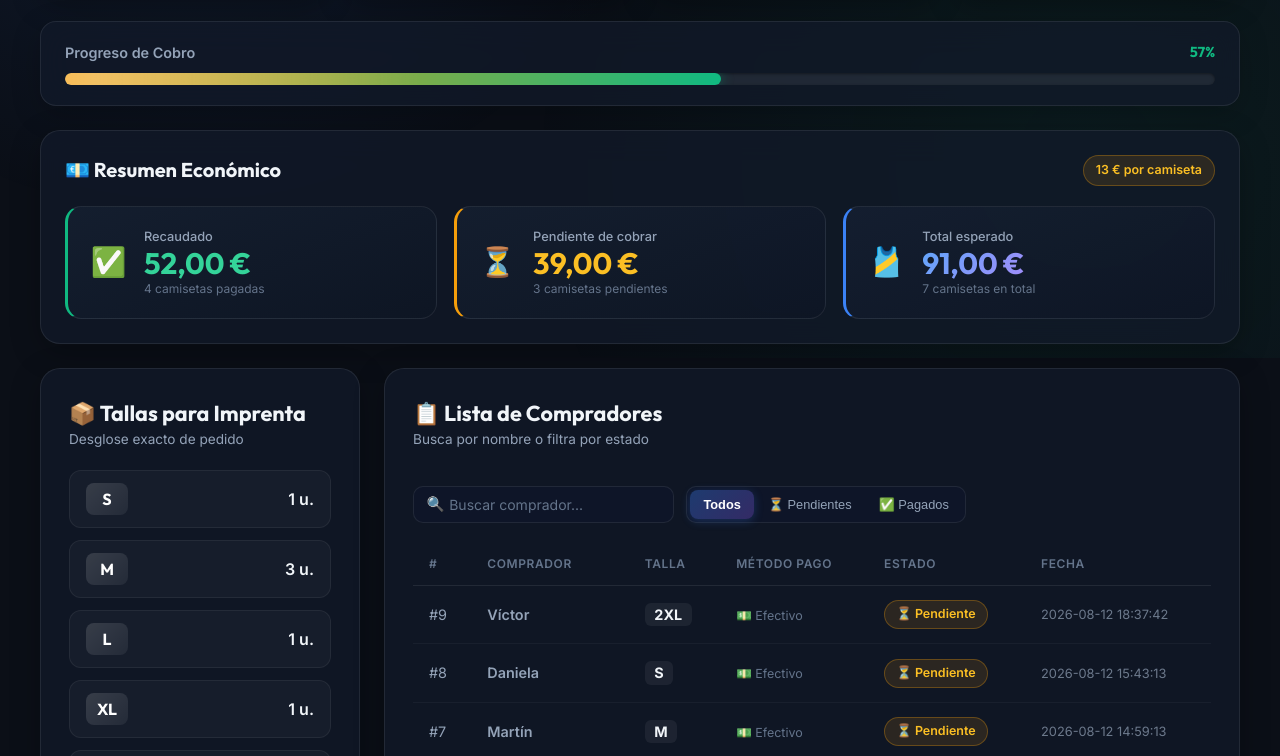
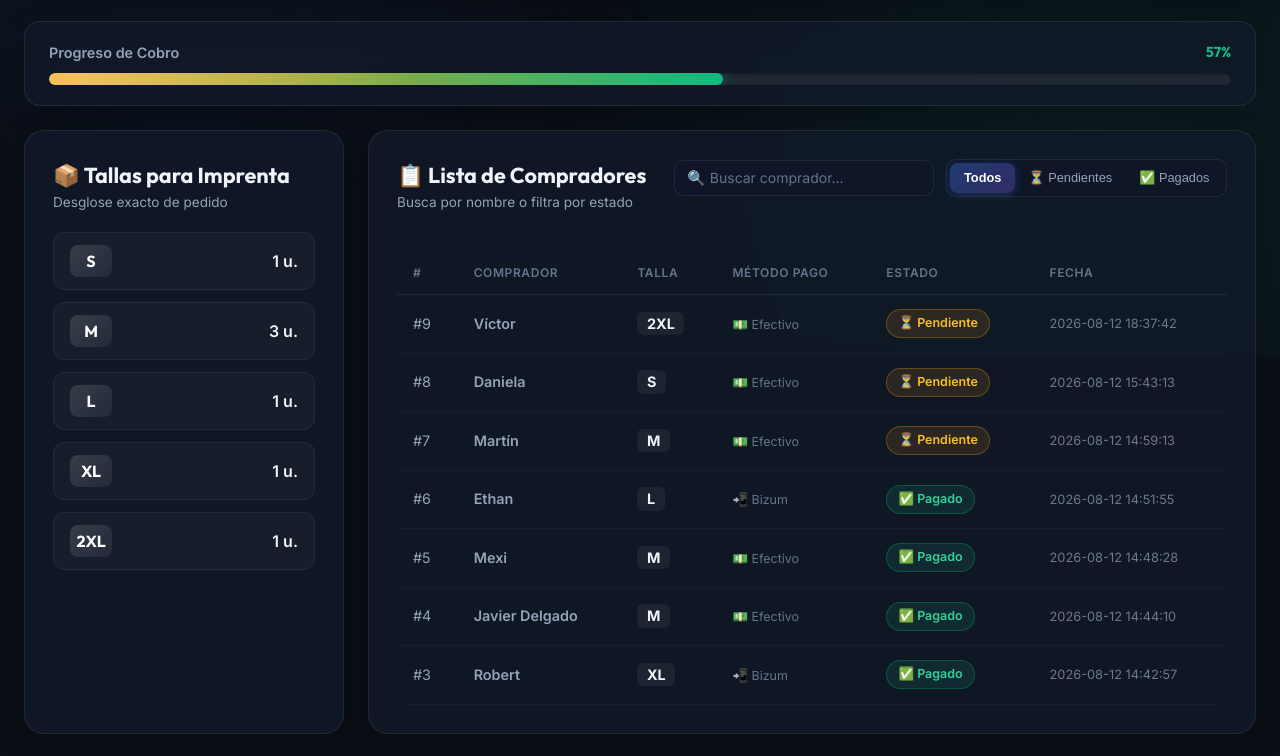
Before and after one commit to deljavierher-web/esaria-web, a plain HTML site: page chuchi/index.html in a window 1280 px wide. Shown: the part 442-1198 px from the top of the page. Drawn offline with Linux system fonts and the light colour scheme.

Commit message:
chuchi: quitar seccion de dinero, blindar layout movil (safe-areas, overflow, cache)

```diff
--- a/chuchi/app.js
+++ b/chuchi/app.js
@@ -1,6 +1,3 @@
-// Precio fijo por camiseta (si cambia el precio, cambiar aquí)
-const PRECIO_CAMISETA = 13;
-
 document.addEventListener('DOMContentLoaded', () => {
     let allOrders = [];
     let currentFilter = 'all';
@@ -19,18 +16,6 @@
     const ordersTableBodyEl = document.getElementById('ordersTableBody');
     const searchInputEl = document.getElementById('searchInput');
     const filterButtons = document.querySelectorAll('.filter-btn');
-
-    // Money section elements
-    const moneyRecaudadoEl = document.getElementById('moneyRecaudado');
-    const moneyRecaudadoSubEl = document.getElementById('moneyRecaudadoSub');
-    const moneyPendienteEl = document.getElementById('moneyPendiente');
-    const moneyPendienteSubEl = document.getElementById('moneyPendienteSub');
-    const moneyTotalEl = document.getElementById('moneyTotal');
-    const moneyTotalSubEl = document.getElementById('moneyTotalSub');
-
-    function formatEuro(n) {
-        return n.toFixed(2).replace('.', ',') + ' €';
-    }
 
     async function loadData() {
         // Intenta primero la ruta de producción (data/pedidos.json) y, si no está
@@ -89,20 +74,6 @@
 
         progressPercentageEl.textContent = `${percent}%`;
         progressBarFillEl.style.width = `${percent}%`;
-
-        // Money calculations (in real time from data)
-        const recaudado = pagados * PRECIO_CAMISETA;
-        const pendiente = pendientes * PRECIO_CAMISETA;
-        const totalEsperado = total * PRECIO_CAMISETA;
-
-        moneyRecaudadoEl.textContent = formatEuro(recaudado);
-        moneyRecaudadoSubEl.textContent = `${pagados} camiseta${pagados === 1 ? '' : 's'} pagada${pagados === 1 ? '' : 's'}`;
-
-        moneyPendienteEl.textContent = formatEuro(pendiente);
-        moneyPendienteSubEl.textContent = `${pendientes} camiseta${pendientes === 1 ? '' : 's'} pendiente${pendientes === 1 ? '' : 's'}`;
-
-        moneyTotalEl.textContent = formatEuro(totalEsperado);
-        moneyTotalSubEl.textContent = `${total} camiseta${total === 1 ? '' : 's'} en total`;
     }
 
     function renderSizes(tallasData) {
--- a/chuchi/index.html
+++ b/chuchi/index.html
@@ -2,7 +2,8 @@
 <html lang="es">
 <head>
     <meta charset="UTF-8">
-    <meta name="viewport" content="width=device-width, initial-scale=1.0">
+    <meta name="viewport" content="width=device-width, initial-scale=1.0, viewport-fit=cover">
+    <meta name="theme-color" content="#0B0F17">
     <title>Camisetas en Memoria de Chuchi Padilla | Control de Pedidos</title>
     <meta name="description" content="Panel de control y preventa de camisetas conmemorativas en memoria de Chuchi Padilla.">
 
@@ -82,42 +83,6 @@
             </div>
         </section>
 
-        <!-- Money Summary Section -->
-        <section class="money-section">
-            <div class="section-heading">
-                <h2>💶 Resumen Económico</h2>
-                <span class="price-tag">13 € por camiseta</span>
-            </div>
-            <div class="money-grid">
-                <div class="money-card money-raised">
-                    <div class="money-icon">✅</div>
-                    <div class="money-info">
-                        <span class="money-label">Recaudado</span>
-                        <span class="money-value" id="moneyRecaudado">0,00 €</span>
-                        <span class="money-sub" id="moneyRecaudadoSub">0 camisetas pagadas</span>
-                    </div>
-                </div>
-
-                <div class="money-card money-pending">
-                    <div class="money-icon">⏳</div>
-                    <div class="money-info">
-                        <span class="money-label">Pendiente de cobrar</span>
-                        <span class="money-value" id="moneyPendiente">0,00 €</span>
-                        <span class="money-sub" id="moneyPendienteSub">0 camisetas pendientes</span>
-                    </div>
-                </div>
-
-                <div class="money-card money-total">
-                    <div class="money-icon">🎽</div>
-                    <div class="money-info">
-                        <span class="money-label">Total esperado</span>
-                        <span class="money-value" id="moneyTotal">0,00 €</span>
-                        <span class="money-sub" id="moneyTotalSub">0 camisetas en total</span>
-                    </div>
-                </div>
-            </div>
-        </section>
-
         <!-- Main Content Split: Size Breakdown & Filterable Table -->
         <div class="main-layout">
             <!-- Left Side: Sizes Summary for Printer -->
--- a/chuchi/styles.css
+++ b/chuchi/styles.css
@@ -27,8 +27,17 @@
     padding: 0;
 }
 
+/* Never let media or tables push the page wider than the viewport */
+img, svg, video, canvas, table {
+    max-width: 100%;
+}
+
 html {
     -webkit-text-size-adjust: 100%;
+    text-size-adjust: 100%;
+    /* clip (no scroll container) with hidden fallback for older browsers */
+    overflow-x: hidden;
+    overflow-x: clip;
 }
 
 body {
@@ -37,18 +46,28 @@
     font-family: var(--font-body);
     min-height: 100vh;
     padding: 2rem 1.5rem;
+    /* safe areas for notched phones (iPhone / Android) */
+    padding-top: calc(2rem + env(safe-area-inset-top, 0px));
+    padding-bottom: calc(2rem + env(safe-area-inset-bottom, 0px));
+    padding-left: max(1.5rem, env(safe-area-inset-left, 0px));
+    padding-right: max(1.5rem, env(safe-area-inset-right, 0px));
     line-height: 1.5;
     position: relative;
     overflow-x: hidden;
+    overflow-x: clip;
+    -webkit-font-smoothing: antialiased;
+    -moz-osx-font-smoothing: grayscale;
+    text-rendering: optimizeLegibility;
+    min-width: 0;
+    overflow-wrap: break-word;
 }
 
 /* Background Dynamic Glows */
 .background-glow {
     position: fixed;
-    top: 0;
-    left: 0;
-    width: 100vw;
-    height: 100vh;
+    inset: 0;
+    width: 100%;
+    height: 100%;
     pointer-events: none;
     z-index: 0;
     background:
@@ -63,6 +82,12 @@
     z-index: 1;
     width: 100%;
     min-width: 0;
+    max-width: 100%;
+}
+
+/* Guard for any fixed-width child that could overflow a narrow screen */
+.container > * {
+    max-width: 100%;
 }
 
 /* Header */
@@ -315,114 +340,6 @@
     0% { transform: translateX(-100%); }
     100% { transform: translateX(100%); }
 }
-
-/* Money Summary */
-.money-section {
-    background: var(--card-bg);
-    border: 1px solid var(--card-border);
-    border-radius: 20px;
-    padding: 1.5rem;
-    backdrop-filter: blur(16px);
-    margin-bottom: 1.5rem;
-    box-shadow: 0 8px 30px rgba(0, 0, 0, 0.25);
-}
-
-.section-heading {
-    display: flex;
-    align-items: center;
-    justify-content: space-between;
-    flex-wrap: wrap;
-    gap: 0.75rem;
-    margin-bottom: 1.25rem;
-}
-
-.section-heading h2 {
-    font-family: var(--font-heading);
-    font-size: 1.25rem;
-    font-weight: 700;
-    color: var(--text-main);
-}
-
-.price-tag {
-    font-size: 0.78rem;
-    font-weight: 600;
-    color: #FBBF24;
-    background: var(--accent-amber-bg);
-    border: 1px solid rgba(245, 158, 11, 0.3);
-    padding: 0.3rem 0.75rem;
-    border-radius: 999px;
-    white-space: nowrap;
-}
-
-.money-grid {
-    display: grid;
-    grid-template-columns: repeat(auto-fit, minmax(230px, 1fr));
-    gap: 1.1rem;
-}
-
-.money-card {
-    display: flex;
-    align-items: center;
-    gap: 1.1rem;
-    padding: 1.25rem 1.4rem;
-    border-radius: 16px;
-    border: 1px solid var(--card-border);
-    background: linear-gradient(160deg, rgba(24, 34, 52, 0.7), rgba(15, 22, 36, 0.7));
-    min-width: 0;
-    transition: transform 0.25s ease, border-color 0.25s ease, box-shadow 0.25s ease;
-}
-
-.money-card:hover {
-    transform: translateY(-3px);
-    border-color: var(--card-hover-border);
-    box-shadow: 0 14px 40px rgba(0, 0, 0, 0.4);
-}
-
-.money-icon {
-    font-size: 1.8rem;
-    line-height: 1;
-    flex-shrink: 0;
-}
-
-.money-info {
-    display: flex;
-    flex-direction: column;
-    min-width: 0;
-}
-
-.money-label {
-    font-size: 0.8rem;
-    color: var(--text-muted);
-    font-weight: 500;
-}
-
-.money-value {
-    font-family: var(--font-heading);
-    font-size: 1.85rem;
-    font-weight: 700;
-    line-height: 1.15;
-    overflow-wrap: break-word;
-}
-
-.money-sub {
-    font-size: 0.75rem;
-    color: var(--text-dim);
-}
-
-.money-raised .money-value { color: #34D399; }
-.money-raised { border-left: 3px solid var(--accent-emerald); }
-
-.money-pending .money-value { color: #FBBF24; }
-.money-pending { border-left: 3px solid var(--accent-amber); }
-
-.money-total .money-value {
-    background: linear-gradient(135deg, #60A5FA 0%, #A78BFA 100%);
-    -webkit-background-clip: text;
-    background-clip: text;
-    -webkit-text-fill-color: transparent;
-    color: transparent;
-}
-.money-total { border-left: 3px solid var(--accent-blue); }
 
 /* Main Layout Grid */
 .main-layout {
@@ -713,7 +630,7 @@
     to { opacity: 1; transform: translateY(0); }
 }
 
-.kpi-card, .money-card, .progress-section, .money-section {
+.kpi-card, .progress-section {
     animation: fadeUp 0.5s ease both;
 }
 
@@ -722,15 +639,15 @@
 .kpi-card:nth-child(3) { animation-delay: 0.15s; }
 .kpi-card:nth-child(4) { animation-delay: 0.2s; }
 .progress-section { animation-delay: 0.25s; }
-.money-section { animation-delay: 0.3s; }
-.money-card:nth-child(1) { animation-delay: 0.35s; }
-.money-card:nth-child(2) { animation-delay: 0.4s; }
-.money-card:nth-child(3) { animation-delay: 0.45s; }
 
 /* Responsive: mobile refinements */
 @media (max-width: 640px) {
     body {
         padding: 1.25rem 1rem;
+        padding-top: calc(1.25rem + env(safe-area-inset-top, 0px));
+        padding-bottom: calc(1.25rem + env(safe-area-inset-bottom, 0px));
+        padding-left: max(1rem, env(safe-area-inset-left, 0px));
+        padding-right: max(1rem, env(safe-area-inset-right, 0px));
     }
 
     .kpi-grid {
@@ -746,16 +663,9 @@
         padding: 1.25rem;
     }
 
-    .money-section {
-        padding: 1.25rem;
-    }
-
-    .money-grid {
-        grid-template-columns: 1fr;
-    }
-
     .controls-group {
         width: 100%;
+        min-width: 0;
     }
 
     .search-box {
@@ -774,6 +684,7 @@
     /* Table -> stacked cards */
     .table-container {
         overflow-x: visible;
+        overflow-x: clip;
     }
 
     .orders-table thead {
@@ -847,10 +758,6 @@
     .kpi-value {
         font-size: 1.5rem;
     }
-
-    .money-value {
-        font-size: 1.55rem;
-    }
 }
 
 /* Reduced motion */
```
